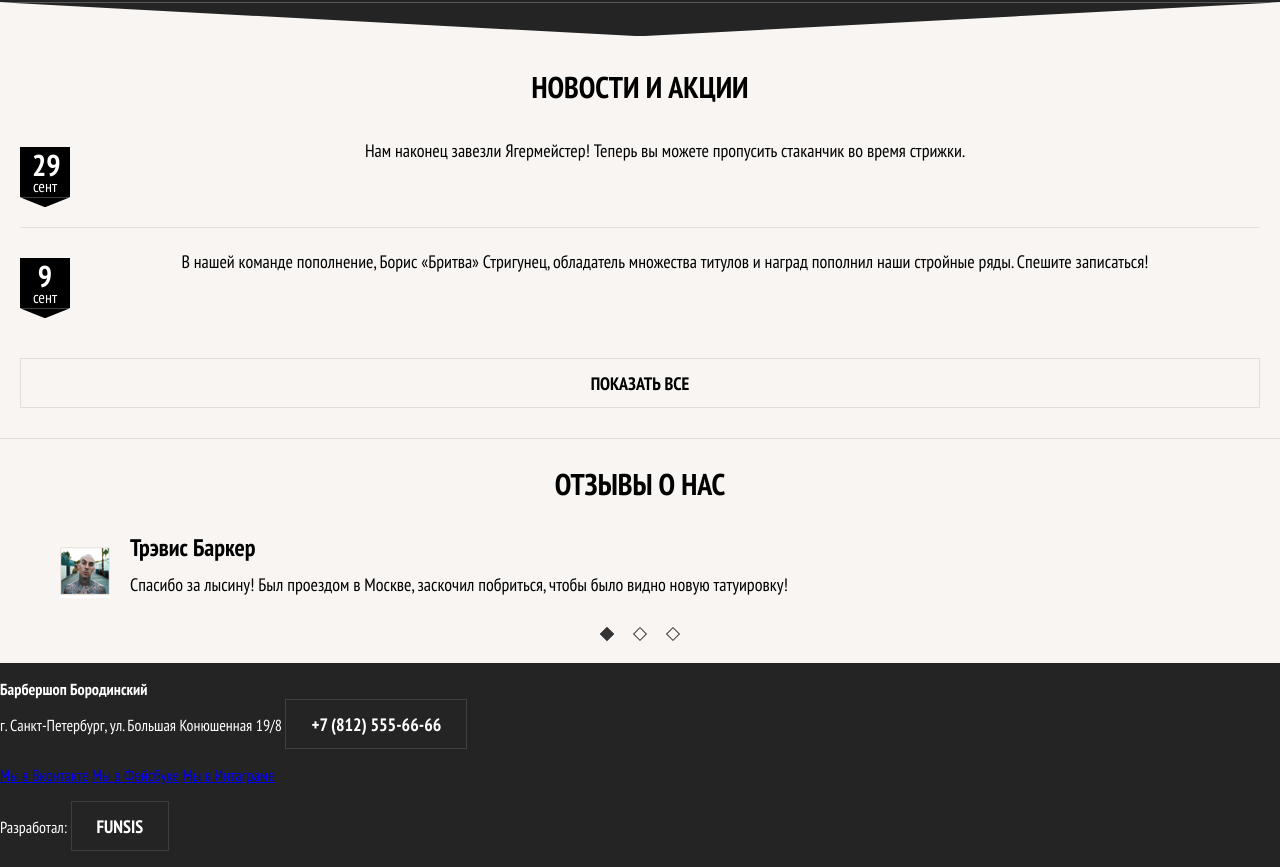
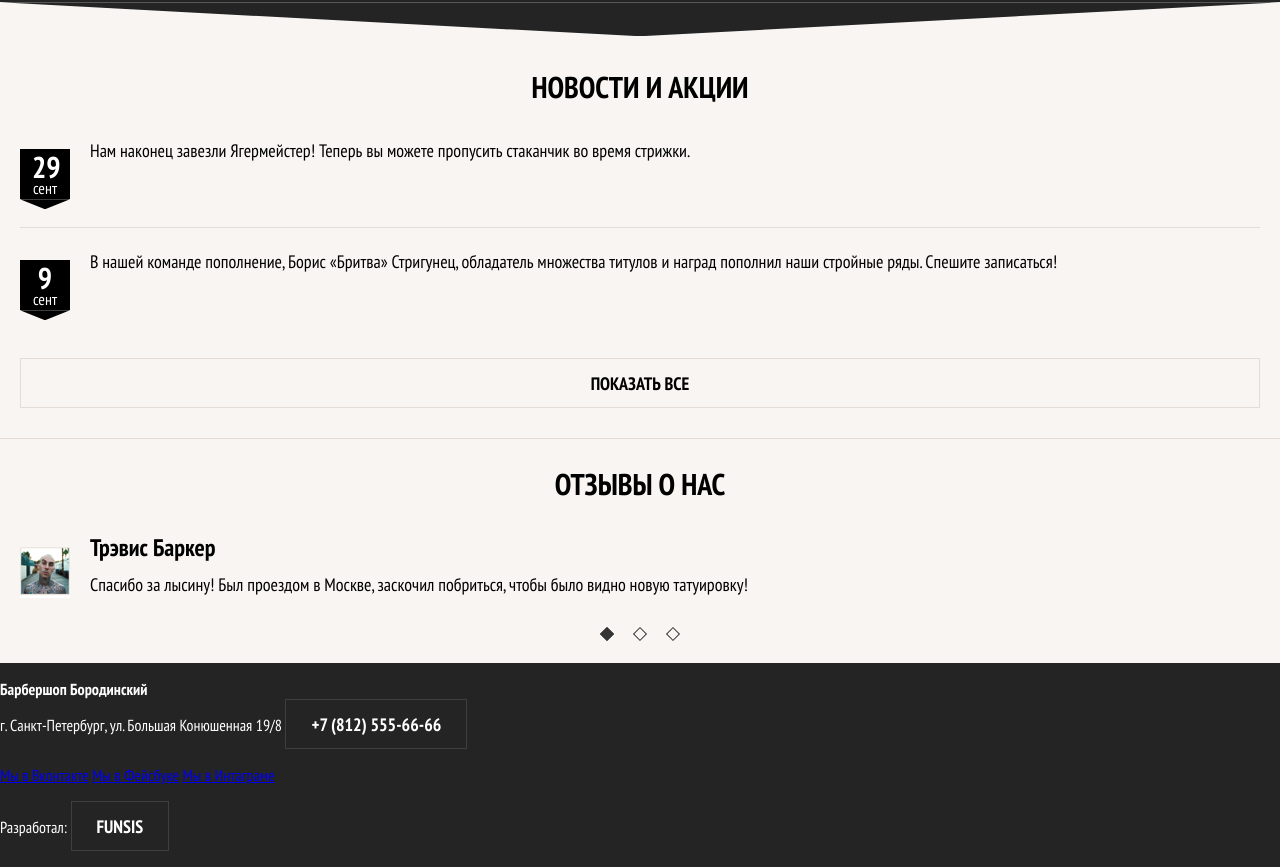
Before and after one commit to funsis/barbershop, a website: page index.html in a window 1280 px wide. Shown: the part 1155-2022 px from the top of the page. Drawn offline with nearby package versions, Linux system fonts and the light colour scheme; files that its build step writes are made by us from their sources.

Commit message:
Align elements fix

```diff
--- a/sass/blocks/news.scss
+++ b/sass/blocks/news.scss
@@ -35,8 +35,8 @@
   }
 
   &__item {
-    width: 100%;
     padding-bottom: 20px;
+    padding-left: 70px;
     margin-bottom: 20px;
     border-bottom: 1px solid #e5ddd5;
 
@@ -49,9 +49,8 @@
     position: relative;
     display: block;
     min-height: 70px;
-    padding-left: 70px;
-    padding-right: 20px;
     color: black;
+    text-align: left;
     text-decoration: none;
 
     &:hover .news__date {
@@ -87,13 +86,14 @@
   &__date {
     box-sizing: border-box;
     position: absolute;
-    top: 10px;
-    left: 0;
+    top: 12px;
+    right: 100%;
     display: block;
     width: 50px;
     height: 50px;
     padding: 5px 12px 0;
     background-color: black;
+    transform: translateX(-20px);
     font-size: 16px;
     line-height: 16px;
     line-height: 16px;
--- a/sass/blocks/reviews.scss
+++ b/sass/blocks/reviews.scss
@@ -25,6 +25,7 @@
   }
 
   &__item {
+    @include mp-clear;
     position: relative;
     margin-bottom: 25px;
 
```
